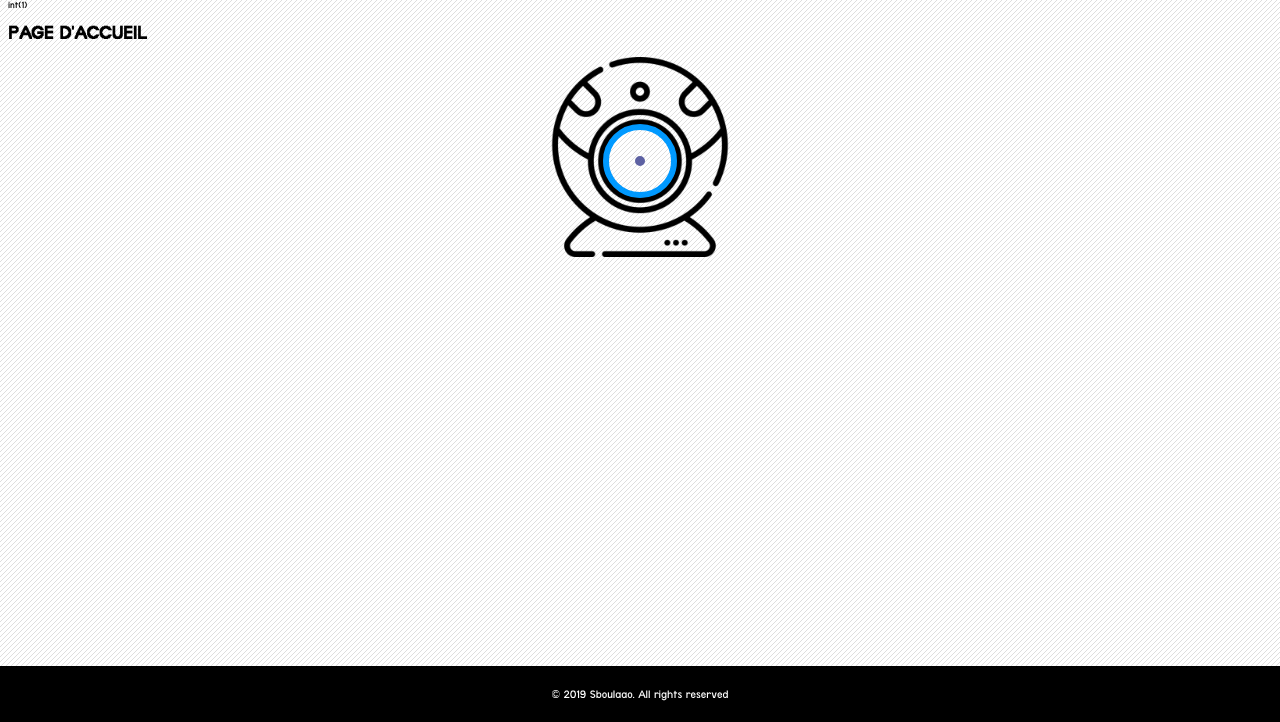
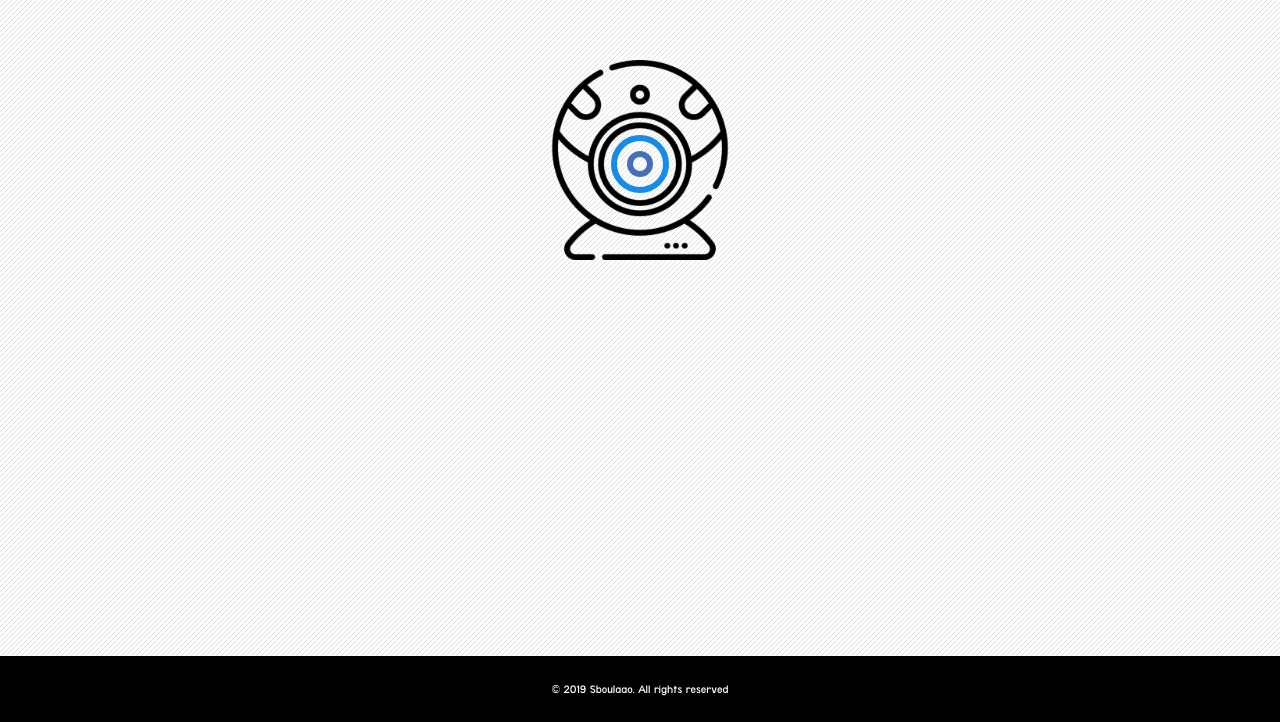
Before and after one commit to sophiebl/Camagru, a PHP site: template views/viewAccueil.php in a window 1280 px wide. Shown: the part 78-800 px from the top of the page. Run offline with PHP 8.4, Linux system fonts and the light colour scheme; the template is opened without the code that fills it, so the values that code supplies are empty; a user stored in the database is signed in; some libraries are stand-ins or nearby versions.

Commit message:
HOME PAGE

```diff
--- a/public/css/my_style.css
+++ b/public/css/my_style.css
@@ -21,9 +21,14 @@
   font-size: 10px;
 }
 
+h1 {
+  text-align: center;
+  margin-bottom: 60px;
+}
+
 nav#menu {
   height: 5vh;
-  padding: 15px 25px;
+  padding: 15px 10px;
   text-align: center;
 }
 
@@ -103,27 +108,17 @@
   margin: 20px auto;
 }
 
-footer {
-  position: fixed;
-  bottom: 0;
-  left: 0;
-  right: 0;
-  padding: 10px 0;
-  background-color: #000;
-  color: #fff;
-  text-align: center;
-  font-size: 1.2em;
-}
-
 main {
   display: flex;
+  height: 100%;
+  width: 200px;
+  margin: 0 auto;
   justify-content: center;
   align-items: center;
-  height: 100%;
   background-image: url(../../img/webcamH.png);
   background-size: contain;
   background-repeat: no-repeat;
-  background-position-x: center;
+  background-position: center;
 }
 main svg {
   width: 20em;
@@ -370,5 +365,16 @@
     stroke-linecap: butt;
   }
 }
+footer {
+  position: fixed;
+  bottom: 0;
+  left: 0;
+  right: 0;
+  padding: 15px 0;
+  background-color: #000;
+  color: #fff;
+  text-align: center;
+  font-size: 1.2em;
+}
 
 /*# sourceMappingURL=my_style.css.map */
--- a/public/css/my_style.scss
+++ b/public/css/my_style.scss
@@ -26,9 +26,14 @@
     font-size: 10px;
 }
 
+h1 {
+    text-align: center;
+    margin-bottom: 60px;
+}
+
 nav#menu {
     height: 5vh;
-    padding: 15px 25px;
+    padding: 15px 10px;
     text-align: center;
 }
 
@@ -105,18 +110,6 @@
     margin: 20px auto;
 }
 
-footer{
-    position: fixed;
-    bottom: 0;
-    left: 0;
-    right: 0;
-    padding: 10px 0;
-    background-color: #000;
-    color: #fff;
-    text-align: center;
-    font-size: 1.2em;
-}
-
 $n: 12;
 $c: #0099ff red;
 $d: 20em;
@@ -124,13 +117,15 @@
 
 main {
   display: flex;
+  height: 100%;
+  width: 200px;
+  margin: 0 auto;
   justify-content: center;
   align-items: center;
-  height: 100%;
   background-image: url(../../img/webcamH.png);
   background-size: contain;
   background-repeat: no-repeat;
-  background-position-x: center;
+  background-position: center;
 
   svg {
     width: $d; height: $d;
@@ -159,3 +154,15 @@
     }
   }
 }
+
+footer{
+    position: fixed;
+    bottom: 0;
+    left: 0;
+    right: 0;
+    padding: 15px 0;
+    background-color: #000;
+    color: #fff;
+    text-align: center;
+    font-size: 1.2em;
+}
--- a/views/viewAccueil.php
+++ b/views/viewAccueil.php
@@ -1,11 +1,8 @@
 <?php
-$this->_t = 'Camagru';
-    session_start();
-    var_dump($_SESSION['id']);
-	//die();
-	?>
-<h1>PAGE D'ACCUEIL</h1>
-<?= $msg ?>
+  $this->_t = 'SnapWorld home page: the website where you can take, share and comment some beautiful pictures.';
+?>
+
+<h1><?= $msg ?></h1>
 
 <main rel="main">
   <svg viewBox="0 -2 100 100">
```
Also changed, not shown: other parts of public/css/my_style.css (+12 -12 lines), controllers/ControllerAccueil.php (+9 -5 lines), 2 other files.
